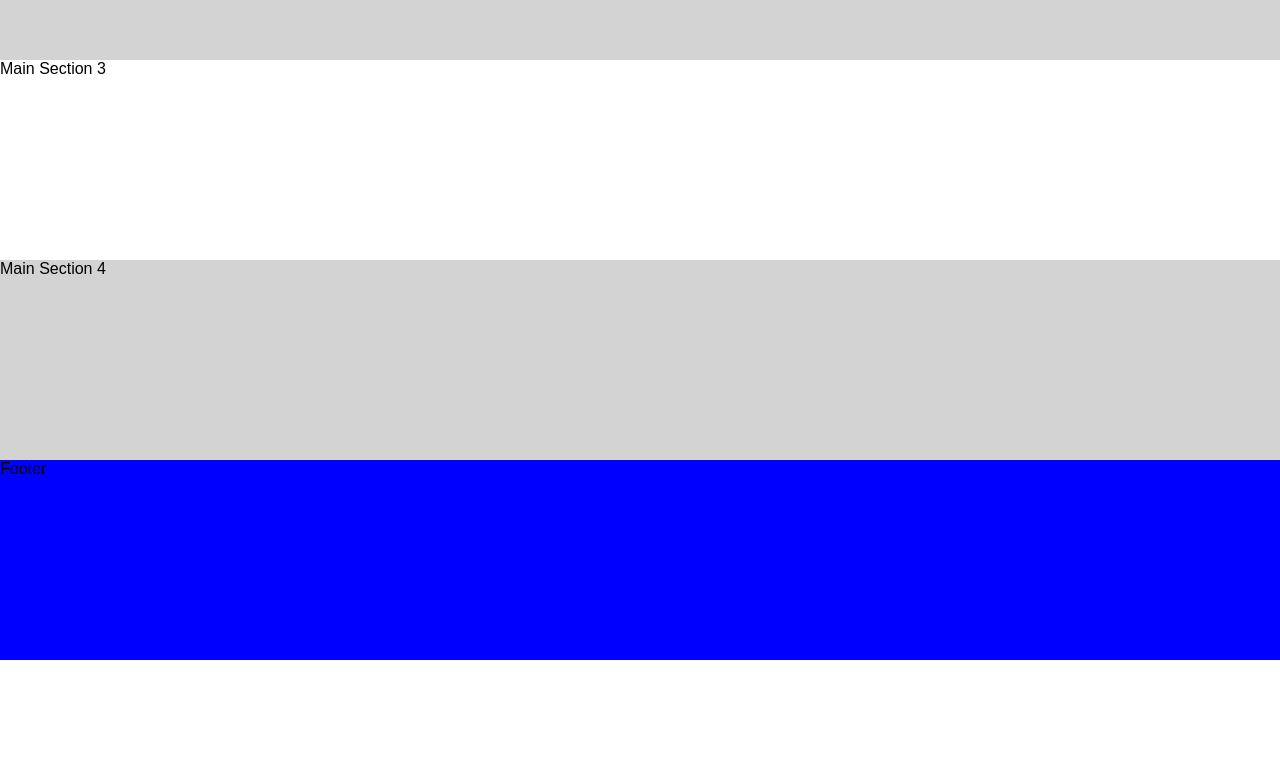
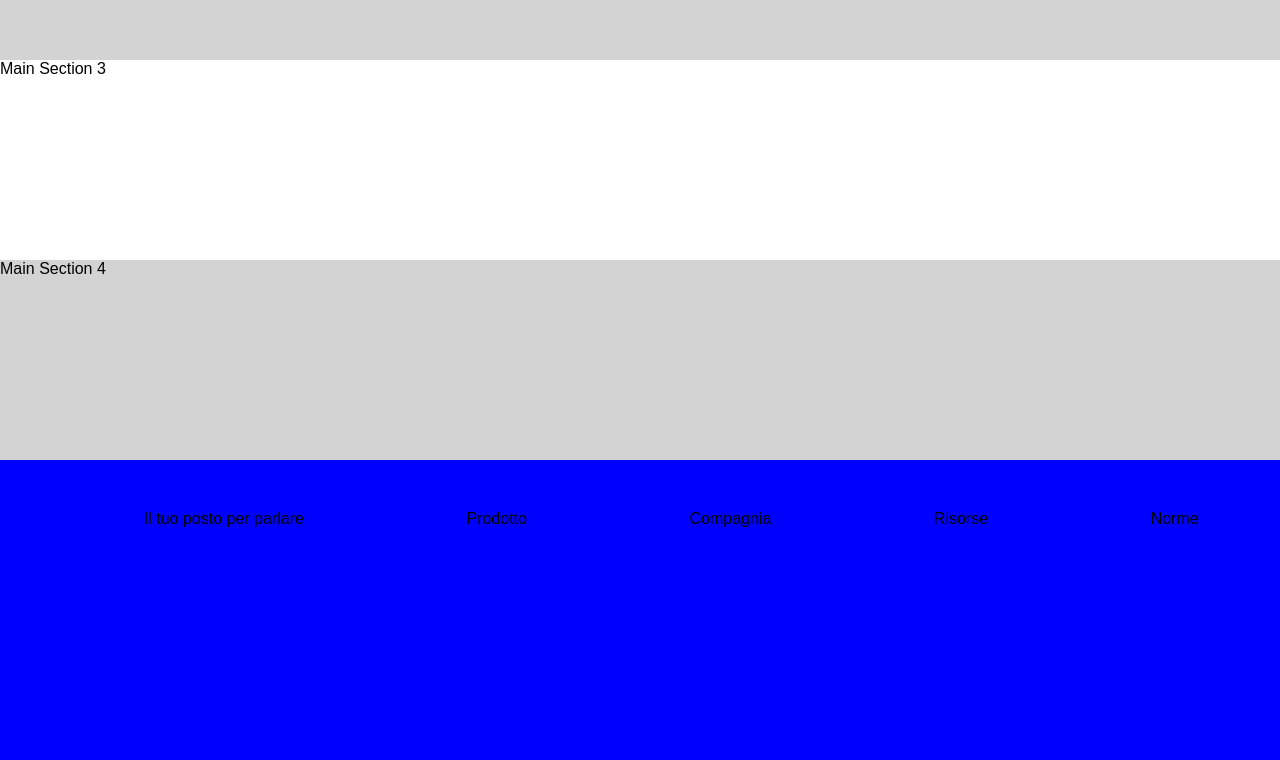
Before and after one commit to valentinaiori/htmlcss-struttura-discord, a plain HTML site: page index.html in a window 1280 px wide. Shown: the part 540-1300 px from the top of the page. Before the commit the page ends 1200 px from the top, so only its background shows below. Drawn offline with Linux system fonts and the light colour scheme.

Commit message:
Second implementation

```diff
--- a/index.html
+++ b/index.html
@@ -13,6 +13,7 @@
 
         <div class="header">Header</div>
 
+
         <div class="container-main">
             <div class="section">
                 <div class="flex-section-white"> Main Section 1</div>
@@ -20,15 +21,17 @@
                 <div class="flex-section-white"> Main Section 3</div>
                 <div class="flex-section-grey"> Main Section 4</div>
             </div>
-
-
-
-
-
         </div>
 
-        <div class="footer">Footer</div>
-    </div>
+        <div class="container-footer">
+            <div class="column"></div>
+
+            <div class="flex-column">Il tuo posto per parlare</div>
+            <div class="flex-column">Prodotto</div>
+            <div class="flex-column">Compagnia</div>
+            <div class="flex-column">Risorse</div>
+            <div class="flex-column">Norme</div>
+        </div>
 
 
 </body>
--- a/style.css
+++ b/style.css
@@ -37,9 +37,24 @@ body{
     height: 200px;
 }
 
-.footer{
+.content{
+    justify-content: flex-end;
+    flex-direction: row;
+}
+
+.container-footer{
+    display: flex;
     background-color: blue;
     flex-basis:200px;
+    justify-content: space-around;
 }
 
+.flex-column{
+    background-color: blue;
+    height: 200px;
+    margin: 50px;
+
+}
+
+
 /* utilies */
```
